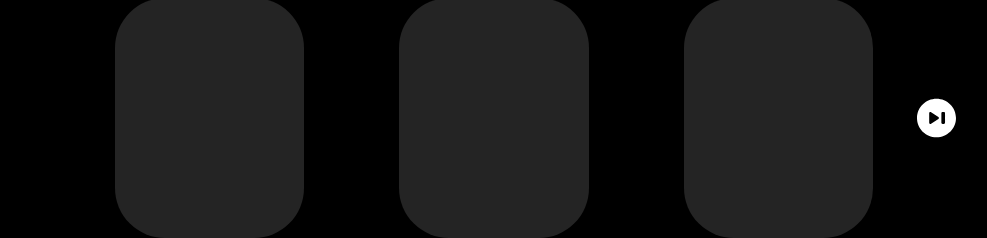
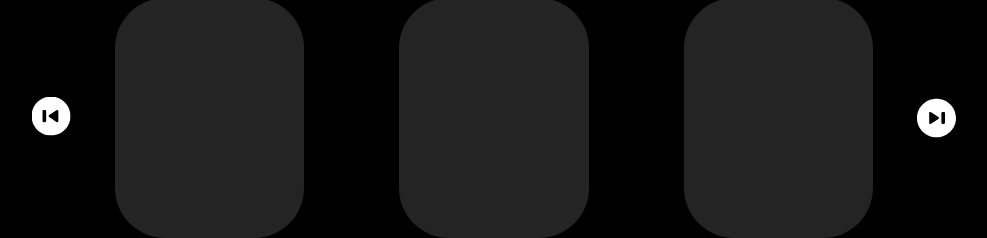
Before and after one commit to ahmed-rmdan/TODO__TIMETRRACKER-APP, a website built with Vite: page TODO-APP/index.html in a window 1280 px wide. Shown: the part 840-1078 px from the top of the page, without its empty margins (146-1133 px from the left). Built offline with nearby package versions, Linux system fonts and the light colour scheme.

Commit message:
rotate img

```diff
--- a/TODO-APP/index.html
+++ b/TODO-APP/index.html
@@ -25,7 +25,7 @@
    <div class="slider">
        <div class="prev">
            <button >
-
+             <img src="icons/next-button-svgrepo-com.svg">
            </button>
        </div>
        <div class="items">
--- a/TODO-APP/src/style.css
+++ b/TODO-APP/src/style.css
@@ -102,6 +102,9 @@
   cursor: pointer;
   border: none;
   background-color: black;
+   height: 20%;
+  width: 20%;
+
 }
 .next button{
   margin-left: 15%;
@@ -115,3 +118,8 @@
   width: 100%;
   height: 100%;
 }
+.prev button img{
+  width: 100%;
+  height: 100%;
+transform: rotate(180deg);
+}
```
